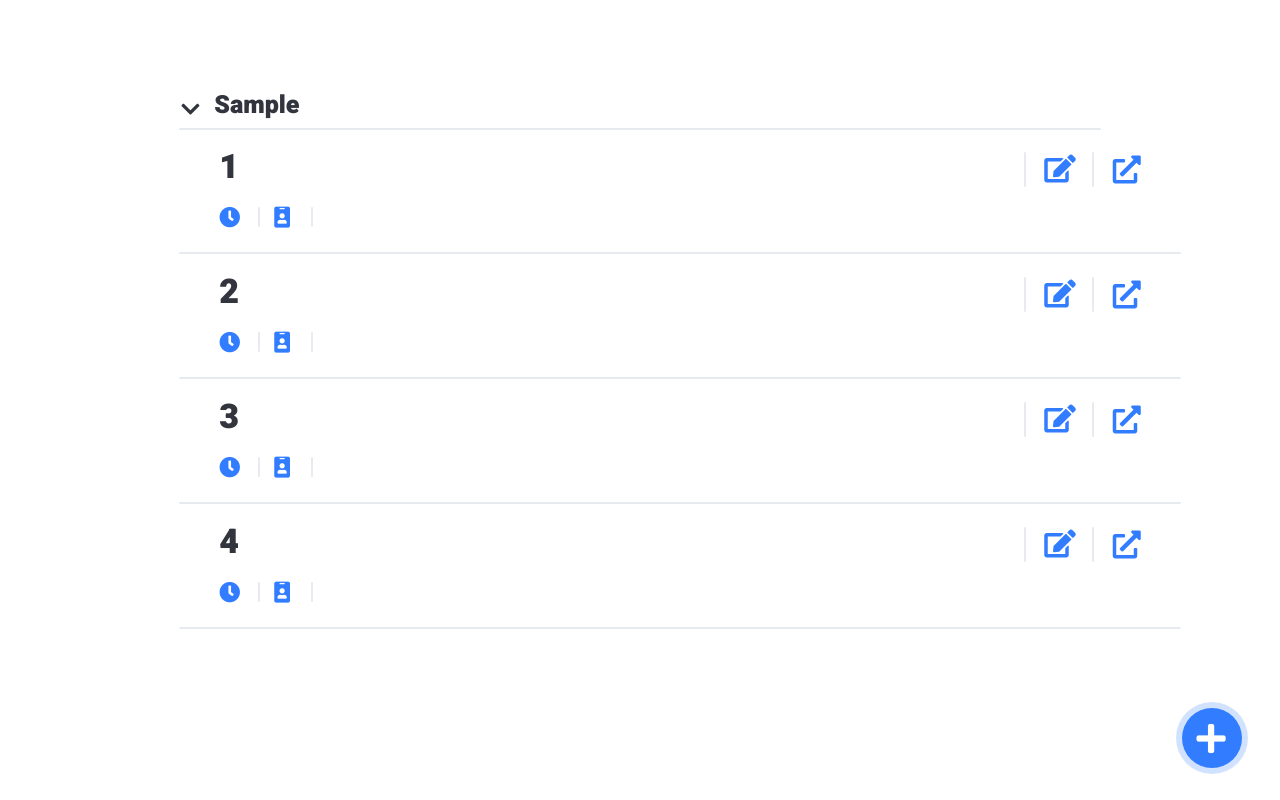
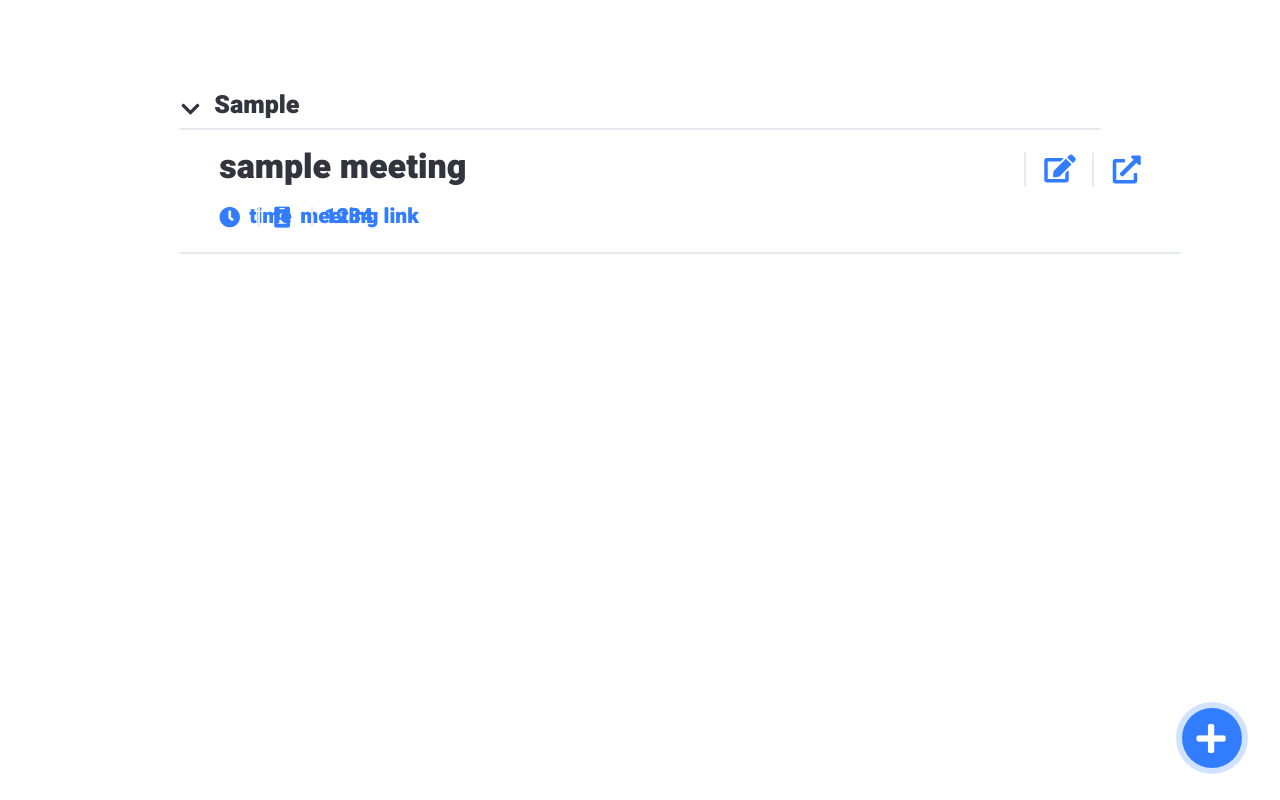
Before and after one commit to Classto/Frontend, a React (Create React App) app: page /editor/sample in a window 1280 px wide. Shown: the top 800 px of the page. Built offline with nearby package versions, Linux system fonts and the light colour scheme.

Commit message:
feat: save meetings

```diff
--- a/src/App.jsx
+++ b/src/App.jsx
@@ -5,6 +5,21 @@ import Introduce from './introduce.jsx';
 
 class App extends Component {
   render() {
+    if (window.localStorage.getItem("meetings") === null) {
+      window.localStorage.setItem("meetings", JSON.stringify(
+        {
+          "sample":[
+            {
+              "name": "sample meeting",
+              "time": null,
+              "link": "meeting link",
+              "id":1234
+            }
+          ]
+        }
+      ))
+      window.localStorage.setItem("recent_editor", "sample")
+    }
     return (
       <div>
         <BrowserRouter>
--- a/src/editor.jsx
+++ b/src/editor.jsx
@@ -4,7 +4,8 @@ import './editor.css';
 
 class Editor extends Component {
   render() {
-    const meetings = [1,2,3,4];
+    const { params } = this.props.match
+    const meetings = JSON.parse(window.localStorage.getItem("meetings"))[params['category']]
     return (
       <div>
         <div id="category">
--- a/src/editor/schedule.jsx
+++ b/src/editor/schedule.jsx
@@ -5,17 +5,20 @@ class Schedule extends Component {
   render() {
     const { meetings } = this.props;
     const schedule = meetings.map((meet) =>
-      <li key={ meet }>
+      <li key={ meet.name }>
         <div className="schedule">
-          <h1>{ meet }</h1>
+          <h1>{ meet.name }</h1>
           <div id="t_vl1"></div>
           <div id="t_vl2"></div>
-          <i id="title_i1" className="fas fa-edit"></i><i id="title_i2" className="fas fa-external-link-alt"></i><i id="time_i" className="fas fa-clock"></i><span id="time"></span>
+          <i id="title_i1" className="fas fa-edit"></i>
+          <i id="title_i2" className="fas fa-external-link-alt"></i>
+          <i id="time_i" className="fas fa-clock"></i>
+          <span id="time">time</span>
           <div id="m_vl1" style={{ left: '39px' }}></div>
           <i id="name_i" className="fas fa-id-badge" style={{ left: '55px' }}></i>
-          <span id="name" style={{ left: '81px' }}></span>
+          <span id="name" style={{ left: '81px' }}>{ meet.link }</span>
           <div id="m_vl2" style={{ left: '92px' }}></div>
-          <span id="id" style={{ left: '105px' }}></span>
+          <span id="id" style={{ left: '105px' }}>{ meet.id }</span>
           <hr />
         </div>
       </li>
--- a/src/introduce.jsx
+++ b/src/introduce.jsx
@@ -7,8 +7,8 @@ class Introduce extends Component {
   move_to_github() {
     window.location.href = "https://github.com/Classto/Frontend"
   }
-
   render() {
+    let editor_link = window.localStorage.getItem("recent_editor")
     return (
       <div>
         <div className="introduce">
@@ -19,7 +19,7 @@ class Introduce extends Component {
           <button id="m_get_github" onClick={ this.move_to_github }>
             <i className="fab fa-github fa-3x"></i>
           </button>
-          <Link to="/editor">
+          <Link to={`editor/${editor_link}`}>
             <button id="m_get_start">
               <p id="m_get_start_text">Get Started</p>
               <i id="m_get_start_icon" className="fas fa-angle-right fa-3x"></i>
```
